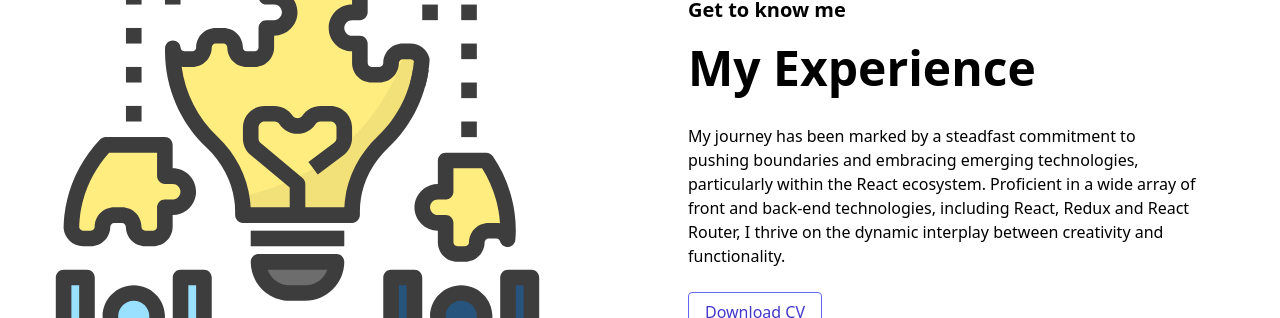
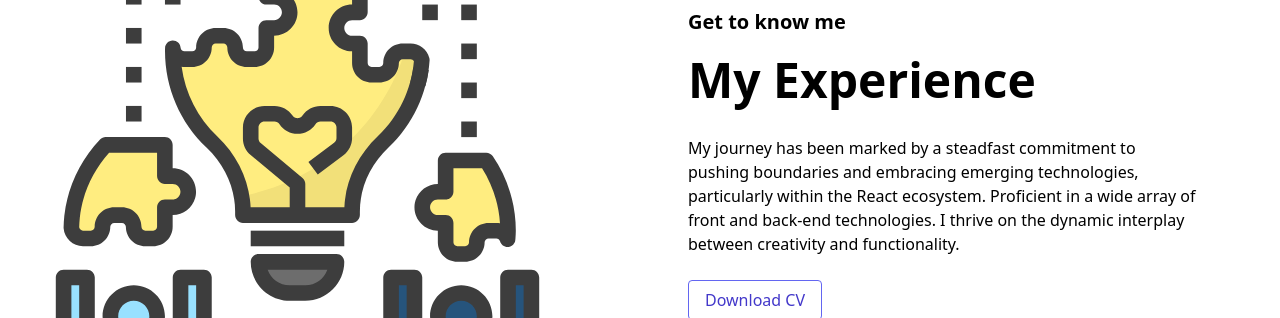
Before and after one commit to Melomey/personal-portfolio-website, a React (Create React App) app: page / in a window 1280 px wide. Shown: the part 1580-1898 px from the top of the page. Built offline with nearby package versions, Linux system fonts and the light colour scheme.

Commit message:
edited about component

```diff
--- a/src/components/About.jsx
+++ b/src/components/About.jsx
@@ -21,9 +21,8 @@ const About = () => {
               My journey has been marked by a steadfast commitment to pushing
               boundaries and embracing emerging technologies, particularly
               within the React ecosystem. Proficient in a wide array of front
-              and back-end technologies, including React, Redux and React
-              Router, I thrive on the dynamic interplay between creativity and
-              functionality.
+              and back-end technologies. I thrive on the dynamic interplay between
+               creativity and functionality.
             </p>
             <a
               href={CV}
```
